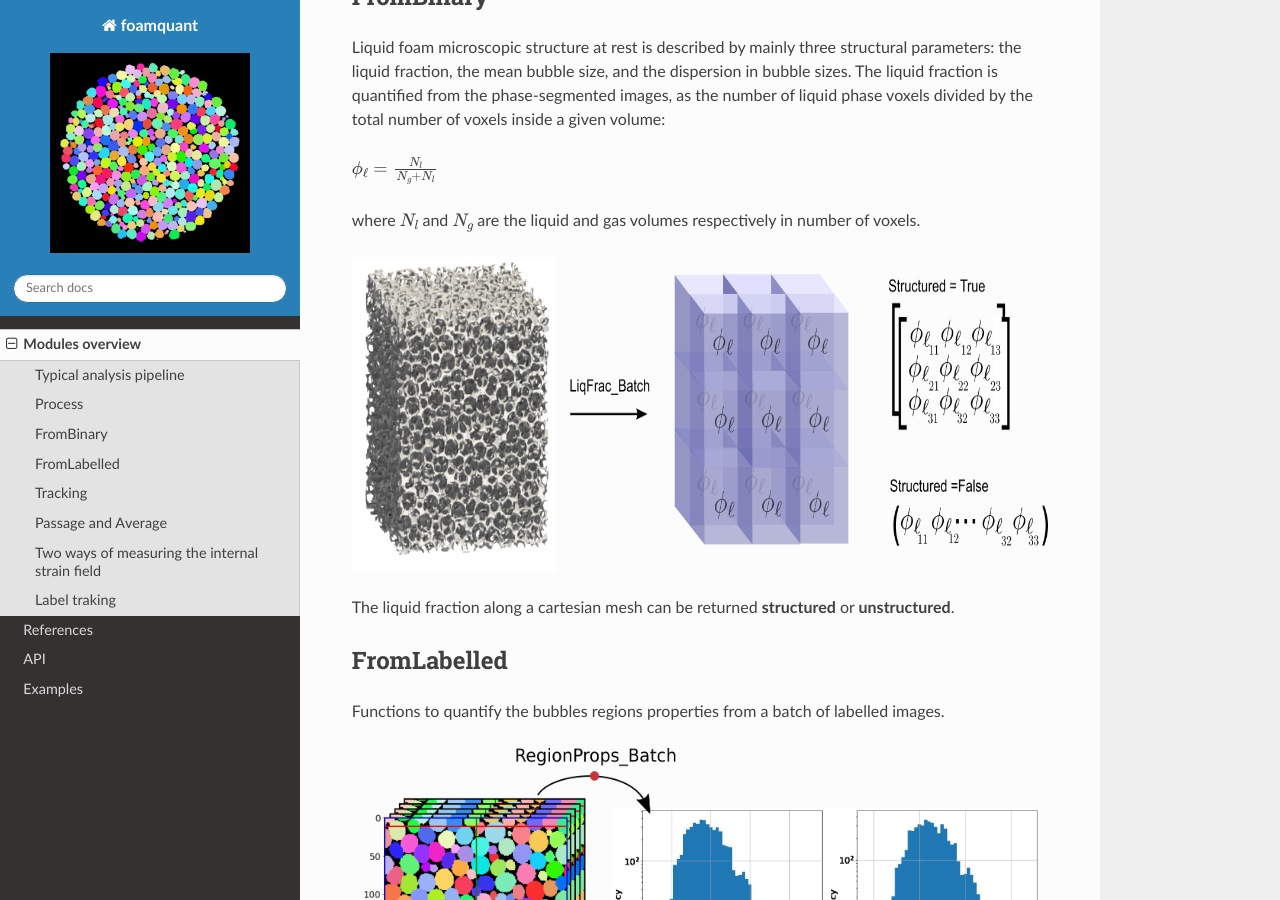
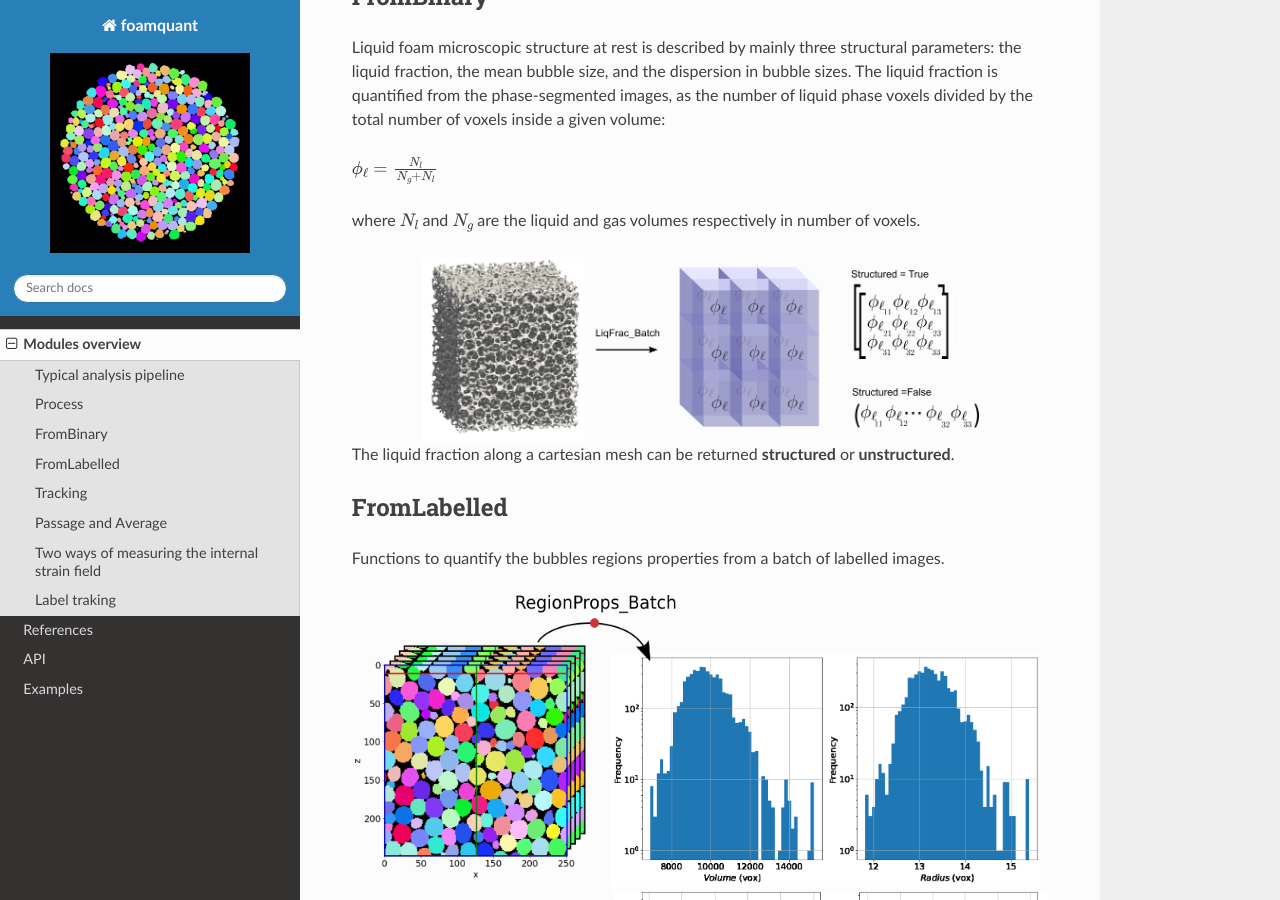
Before and after one commit to floschott/foamquant, a Sphinx documentation site: the page built from docs/source/about.rst, in a window 1280 px wide and 900 px high, scrolled down 2220 px. Built offline with Sphinx 7.4.7 and the Read the Docs theme 3.1.0, drawn with Linux system fonts in a browser that asks for light colours.

Commit message:
Update about.rst

```diff
--- a/docs/source/about.rst
+++ b/docs/source/about.rst
@@ -40,7 +40,8 @@ where :math:`N_{l}` and :math:`N_{g}` are the liquid and gas volumes respectivel
 
 
 .. figure:: liquid_fraction.png
-   :scale: 40%
+   :width: 80%
+   :align: center
 
 The liquid fraction along a cartesian mesh can be returned **structured** or **unstructured**.
 
```
